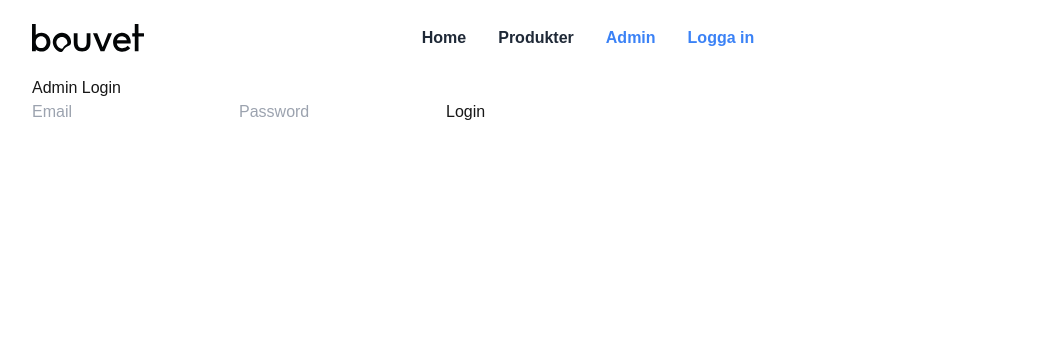
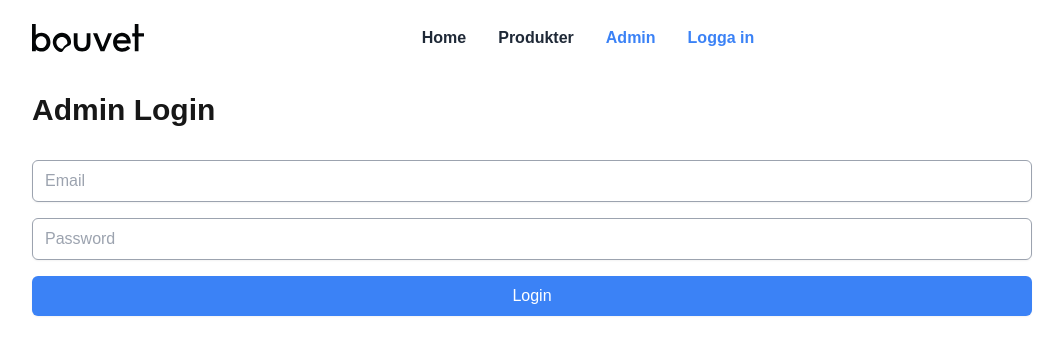
Before and after one commit to ozayo/auktion, a Next.js app in the folder frontend/: page /login in a window 1280 px wide. Shown: the top 354 px of the page, without its empty margins (108-1171 px from the left). Built offline with nearby package versions, Linux system fonts and the light colour scheme; no server answers.

Commit message:
fix design and bugs

```diff
--- a/frontend/app/(pages)/login/page.tsx
+++ b/frontend/app/(pages)/login/page.tsx
@@ -1,12 +1,42 @@
 'use client';
 
-import { useState } from 'react';
-import { useRouter } from 'next/navigation';
+import { useEffect, useState } from 'react';
+
+interface AdminData {
+  id: number;
+  documentId: string;
+  firstname: string;
+  lastname: string;
+  username: string;
+  email: string;
+}
 
 export default function LoginPage() {
   const [email, setEmail] = useState<string>('');
   const [password, setPassword] = useState<string>('');
-  const router = useRouter();
+  const [admin, setAdmin] = useState<AdminData | null>(null);
+
+  useEffect(() => {
+    const token = localStorage.getItem('strapi-admin-token');
+
+    if (token) {
+
+      // take user info from API
+      fetch('/api/check-admin', {
+        method: 'POST',
+        headers: {
+          'Content-Type': 'application/json',
+        },
+        body: JSON.stringify({ token }),
+      })
+        .then((res) => res.json())
+        .then((data) => {
+          if (data.isAdmin) {
+            setAdmin(data.user);
+          }
+        });
+    }
+  }, []);
 
   const handleLogin = async () => {
     try {
@@ -25,7 +55,20 @@ export default function LoginPage() {
 
       if (data.data?.token) {
         localStorage.setItem('strapi-admin-token', data.data.token);
-        router.push('/lotteries');
+
+        // take admin info and set to state
+        const adminResponse = await fetch('/api/check-admin', {
+          method: 'POST',
+          headers: {
+            'Content-Type': 'application/json',
+          },
+          body: JSON.stringify({ token: data.data.token }),
+        });
+
+        const adminData = await adminResponse.json();
+        if (adminData.isAdmin) {
+          setAdmin(adminData.user);
+        }
       } else {
         alert('Invalid credentials');
       }
@@ -34,22 +77,44 @@ export default function LoginPage() {
     }
   };
 
+  const handleLogout = () => {
+    localStorage.removeItem('strapi-admin-token');
+    setAdmin(null);
+    alert('Logged out successfully');
+  };
+
+  if (admin) {
+    return (
+      <div>
+        <h1 className='text-3xl font-bold my-4'>Admin Login</h1>
+        <h2 className='text-xl mt-6 mb-5'>Hello admin <span className='font-semibold '>{admin.firstname} {admin.lastname}</span></h2>
+        <div className='flex flex-col gap-2 justify-start items-start'>
+          <a className='text-blue-600 hover:text-blue-950' href='/lotteries'>Start lottery →</a>
+          <button className='text-blue-600 hover:text-blue-950' onClick={handleLogout}>Logout →</button>
+          <a className='text-blue-600 hover:text-blue-950' href={`${process.env.NEXT_PUBLIC_API_URL}/admin`} target="_blank" rel="noopener noreferrer">Go Strapi Admin →</a>
+        </div>
+      </div>
+    );
+  }
+
   return (
-    <div>
-      <h1>Admin Login</h1>
+    <div className='flex flex-col gap-4'>
+      <h1 className='text-3xl font-bold my-4'>Admin Login</h1>
       <input
         type="email"
         placeholder="Email"
         value={email}
         onChange={(e) => setEmail(e.target.value)}
+        className='w-full py-2 px-3 border border-gray-400 rounded-md shadow-sm focus:outline-none focus:border-blue-500'
       />
       <input
         type="password"
         placeholder="Password"
         value={password}
         onChange={(e) => setPassword(e.target.value)}
+        className='w-full py-2 px-3 border border-gray-400 rounded-md shadow-sm focus:outline-none focus:border-blue-500'
       />
-      <button onClick={handleLogin}>Login</button>
+      <button className='bg-blue-500 text-white py-2 px-4 rounded-md shadow-sm hover:bg-blue-700 focus:outline-none focus:shadow-outline-blue active:bg-blue-800 transition duration-150 ease-in-out' onClick={handleLogin}>Login</button>
     </div>
   );
 }
--- a/frontend/app/api/check-admin/route.ts
+++ b/frontend/app/api/check-admin/route.ts
@@ -14,8 +14,8 @@ export async function POST(req: Request) {
       throw new Error('Unauthorized');
     }
 
-    const user = await response.json();
-    return NextResponse.json({ isAdmin: true, user });
+    const { data } = await response.json();
+    return NextResponse.json({ isAdmin: true, user: data });
   } catch (error) {
     return NextResponse.json({ isAdmin: false }, { status: 401 });
   }
```
